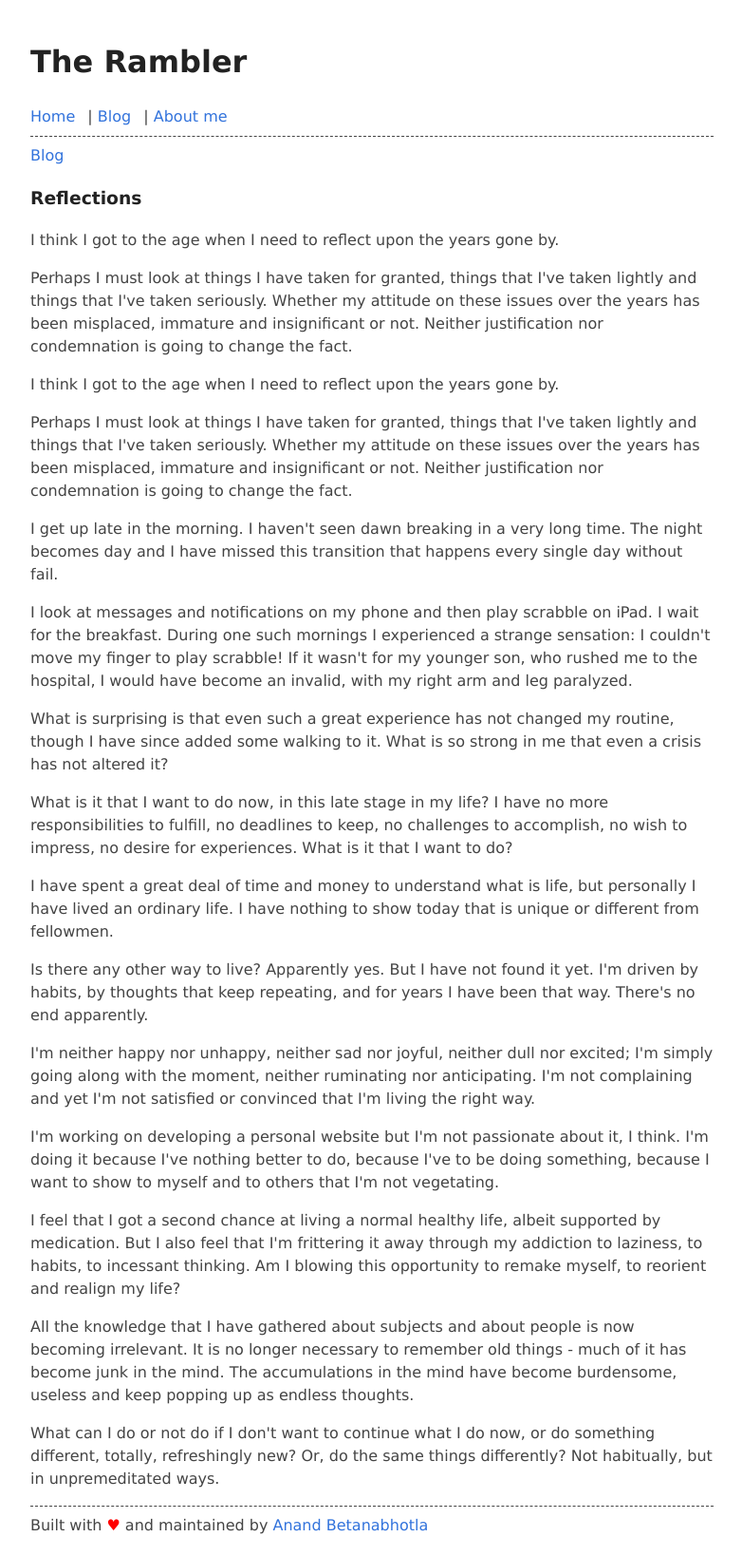
After one commit to nanpython/the_rambler, a Flask app: page /blog/reflections in a window 1280 px wide. The commit adds this page. Shown: the whole page at 95% size, without its empty margins (248-1030 px from the left). Run offline with Flask 2, Linux system fonts and the light colour scheme.

Commit message:
Added reflections to blog

```diff
--- a/templates/blog/index.html
+++ b/templates/blog/index.html
@@ -15,7 +15,8 @@
                     Not just about me, but about relatives and friends as well, and then some. Sometimes I wrote about myself in the third person.
                  </p>
             <ul class="blog-posts">
-              <li><a href="/blog/notions">Notions</a></li
+              <li><a href="/blog/reflections">Reflections</a></li>
+              <li><a href="/blog/notions">Notions</a></li>
                 <li><a href="/blog/first_week_bellevue">First Week in Bellevue</a></li>
                 <li><a href="/blog/babus_scooter">Babu's Scooter</a></li>
                 <li><a href="/blog/health">Health</a></li>
--- /dev/null
+++ b/templates/blog/reflections.html
@@ -0,0 +1,46 @@
+{% include "header.html" %}
+<nav>
+    <a href="/blog">Blog</a>
+</nav>
+{% block content %}
+<div class="main-container">
+    <h3>Reflections</h3>
+    <div>
+        <p>
+
+            I think I got to the age when I need to reflect upon the years gone by.
+            </p><p>
+            Perhaps I must look at things I have taken for granted, things that I've taken lightly and things that I've taken seriously. Whether my attitude on these issues over the years has been misplaced, immature and insignificant or not. Neither justification nor condemnation is going to change the fact.
+
+        </p><p>
+I think I got to the age when I need to reflect upon the years gone by.
+</p><p>
+Perhaps I must look at things I have taken for granted, things that I've taken lightly and things that I've taken seriously. Whether my attitude on these issues over the years has been misplaced, immature and insignificant or not. Neither justification nor condemnation is going to change the fact.
+</p><p>
+I get up late in the morning. I haven't seen dawn breaking in a very long time. The night becomes day and I have missed this transition that happens every single day without fail.
+</p><p>
+I look at messages and notifications on my phone and then play scrabble on iPad. I wait for the breakfast. During one such mornings I experienced a strange sensation: I couldn't move my finger to play scrabble! If it wasn't for my younger son, who rushed me to the hospital, I would have become an invalid, with my right arm and leg paralyzed.
+</p><p>
+What is surprising is that even such a great experience has not changed my routine, though I have since added some walking to it. What is so strong in me that even a crisis has not altered it?
+</p><p>
+What is it that I want to do now, in this late stage in my life? I have no more responsibilities to fulfill, no deadlines to keep, no challenges to accomplish, no wish to impress, no desire for experiences. What is it that I want to do?
+</p><p>
+I have spent a great deal of time and money to understand what is life, but personally I have lived an ordinary life. I have nothing to show today that is unique or different from fellowmen.
+</p><p>
+Is there any other way to live? Apparently yes. But I have not found it yet. I'm driven by habits, by thoughts that keep repeating, and for years I have been that way. There's no end apparently.
+</p><p>
+I'm neither happy nor unhappy, neither sad nor joyful, neither dull nor excited; I'm simply going along with the moment, neither ruminating nor anticipating. I'm not complaining and yet I'm not satisfied or convinced that I'm living the right way.
+</p><p>
+I'm working on developing a personal website but I'm not passionate about it, I think. I'm doing it because I've nothing better to do, because I've to be doing something, because I want to show to myself and to others that I'm not vegetating.
+</p><p>
+I feel that I got a second chance at living a normal healthy life, albeit supported by medication. But I also feel that I'm frittering it away through my addiction to laziness, to habits, to incessant thinking. Am I blowing this opportunity to remake myself, to reorient and realign my life?
+</p><p>
+All the knowledge that I have gathered about subjects and about people is now becoming irrelevant. It is no longer necessary to remember old things - much of it has become junk in the mind. The accumulations in the mind have become burdensome, useless and keep popping up as endless thoughts.
+</p><p>
+What can I do or not do if I don't want to continue what I do now, or do something different, totally, refreshingly new? Or, do the same things differently? Not habitually, but in unpremeditated ways.
+</p>
+</div>
+</div>
+<hr>
+{% endblock %}
+{% include "footer.html" %}
```
